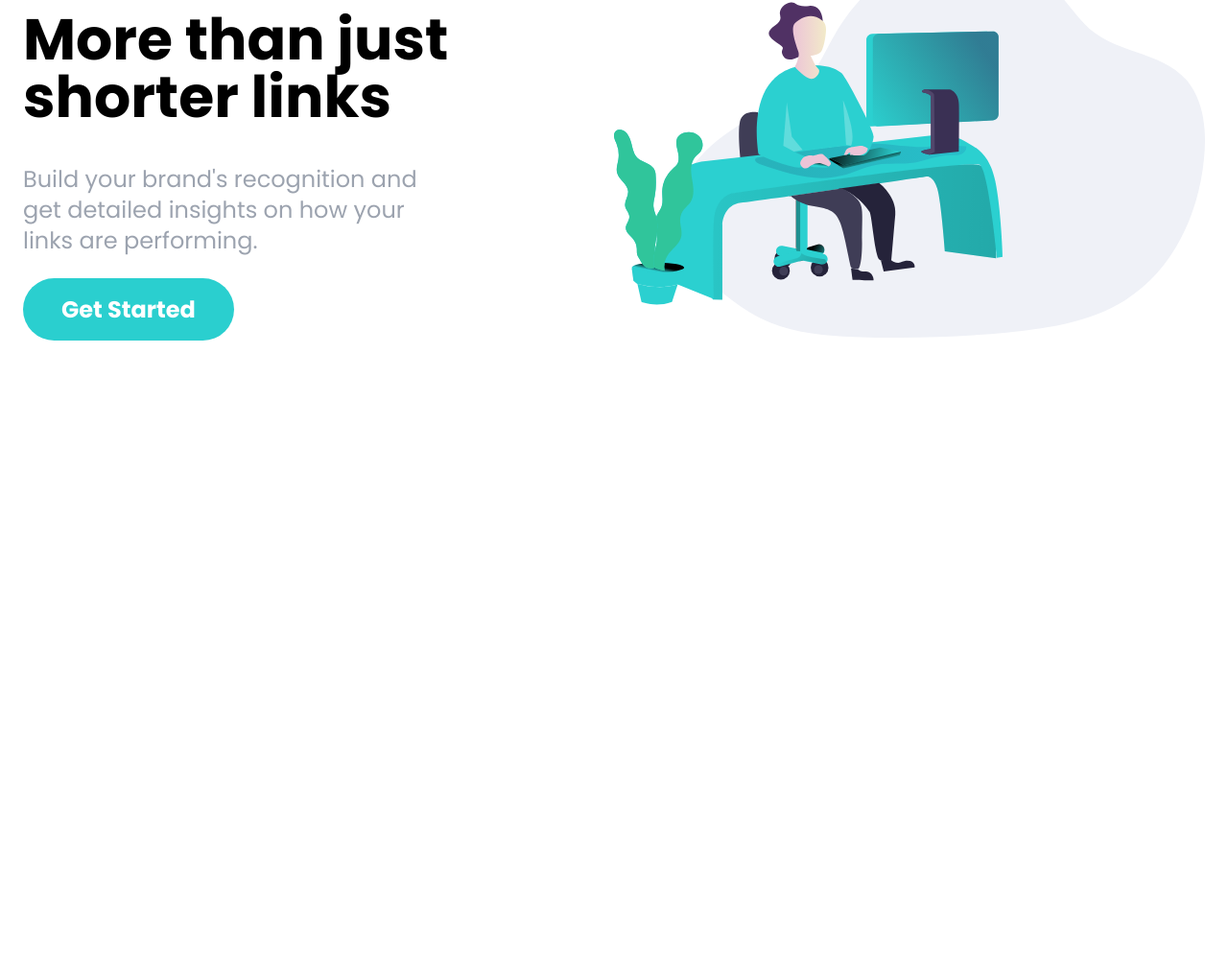
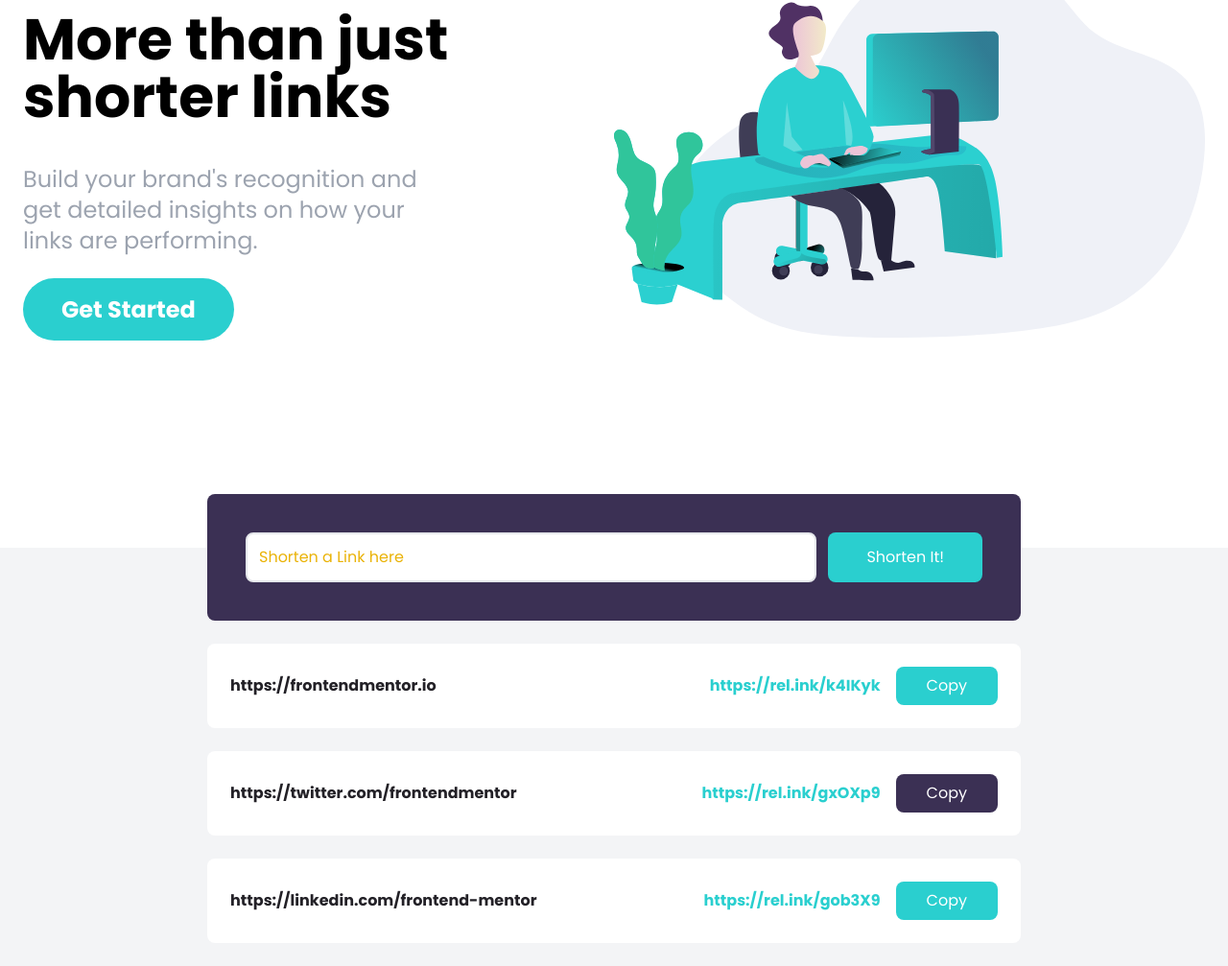
Before and after one commit to Abdul-Malik28/Shortly, a website: page index.html in a window 1280 px wide. Shown: the part 173-1180 px from the top of the page at 96% size. Before the commit the page ends 800 px from the top, so only its background shows below. Drawn offline with Linux system fonts and the light colour scheme.

Commit message:
form added

```diff
--- a/index.html
+++ b/index.html
@@ -59,7 +59,6 @@
     <section id="hero">
 
         <!-- hero container -->
-
         <div class="container flex flex-col-reverse mx-auto p-6 lg:flex-row">
 
             <!-- content container -->
@@ -93,7 +92,82 @@
 
     </section>
 
+    <!-- shorten section -->
+    <section id="shorten" class="relative bg-gray-100">
 
+        <!-- shorten container -->
+        <div class="max-w-4xl mx-auto p-6 space-y-6">
+
+            <!-- form -->
+            <form id="link-form"
+                class="relative flex flex-col w-full p-10 -mt-20 space-y-4 bg-darkViolet rounded-lg md:flex-row md:space-y-0 md:space-x-3">
+
+                <input type="text" class="flex-1 p-3 border-2 rounded-lg placeholder-yellow-500 focus:outline-none"
+                    placeholder="Shorten a Link here" id="link-input" />
+
+                <button
+                    class="px-10 py-3 text-white bg-cyan rounded-lg hover:bg-cyanLight focus:outline-none md:py-2">Shorten
+                    It!</button>
+
+            </form>
+
+            <!-- link 1 -->
+            <div class="flex flex-col items-center justify-between w-full p-6 bg-white rounded-lg md:flex-row">
+
+                <p class="font-bold text-center text-veryDarkViolet md:text-left">
+                    https://frontendmentor.io
+                </p>
+
+                <div class="flex flex-col items-center justify-end flex-1 space-x-4 space-y-2 md:flex-row md:space-y-0">
+
+                    <div class="font-bold text-cyan">https://rel.ink/k4IKyk
+                    </div>
+
+                    <button class="p-2 px-8 text-white bg-cyan rounded-lg hover:opacity-70 focus:outline-none">Copy</button>
+
+                </div>
+
+            </div>
+
+            <!-- link 2 -->
+            <div class="flex flex-col items-center justify-between w-full p-6 bg-white rounded-lg md:flex-row">
+
+                <p class="font-bold text-center text-veryDarkViolet md:text-left">
+                    https://twitter.com/frontendmentor
+                </p>
+
+                <div class="flex flex-col items-center justify-end flex-1 space-x-4 space-y-2 md:flex-row md:space-y-0">
+
+                    <div class="font-bold text-cyan">https://rel.ink/gxOXp9
+                    </div>
+
+                    <button class="p-2 px-8 text-white bg-darkViolet rounded-lg hover:opacity-70 focus:outline-none">Copy</button>
+
+                </div>
+
+            </div>
+
+            <!-- link 3 -->
+            <div class="flex flex-col items-center justify-between w-full p-6 bg-white rounded-lg md:flex-row">
+
+                <p class="font-bold text-center text-veryDarkViolet md:text-left">
+                    https://linkedin.com/frontend-mentor
+                </p>
+
+                <div class="flex flex-col items-center justify-end flex-1 space-x-4 space-y-2 md:flex-row md:space-y-0">
+
+                    <div class="font-bold text-cyan">https://rel.ink/gob3X9
+                    </div>
+
+                    <button class="p-2 px-8 text-white bg-cyan rounded-lg hover:opacity-70 focus:outline-none">Copy</button>
+
+                </div>
+
+            </div>
+
+        </div>
+
+    </section>
 
 
 </body>
```
Also changed, not shown: css/style.css.
